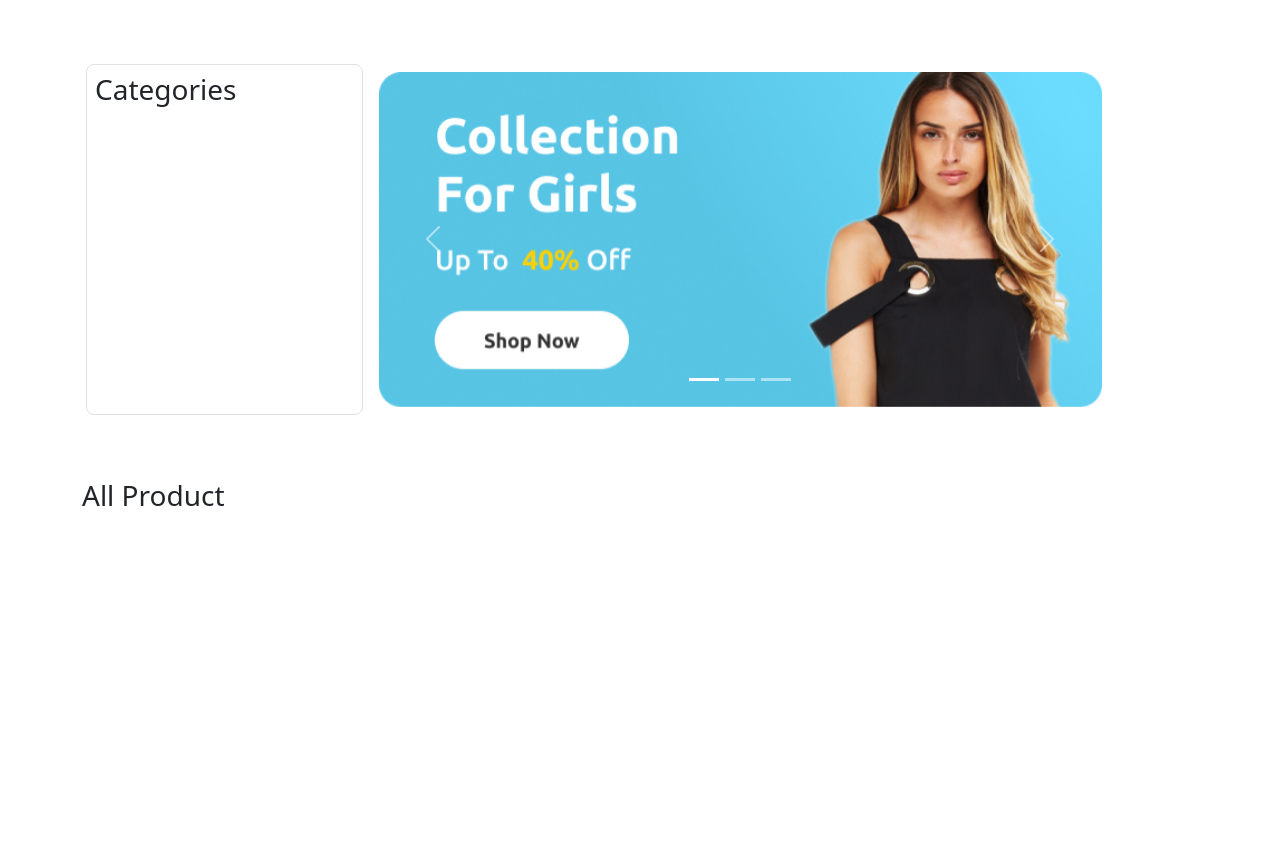
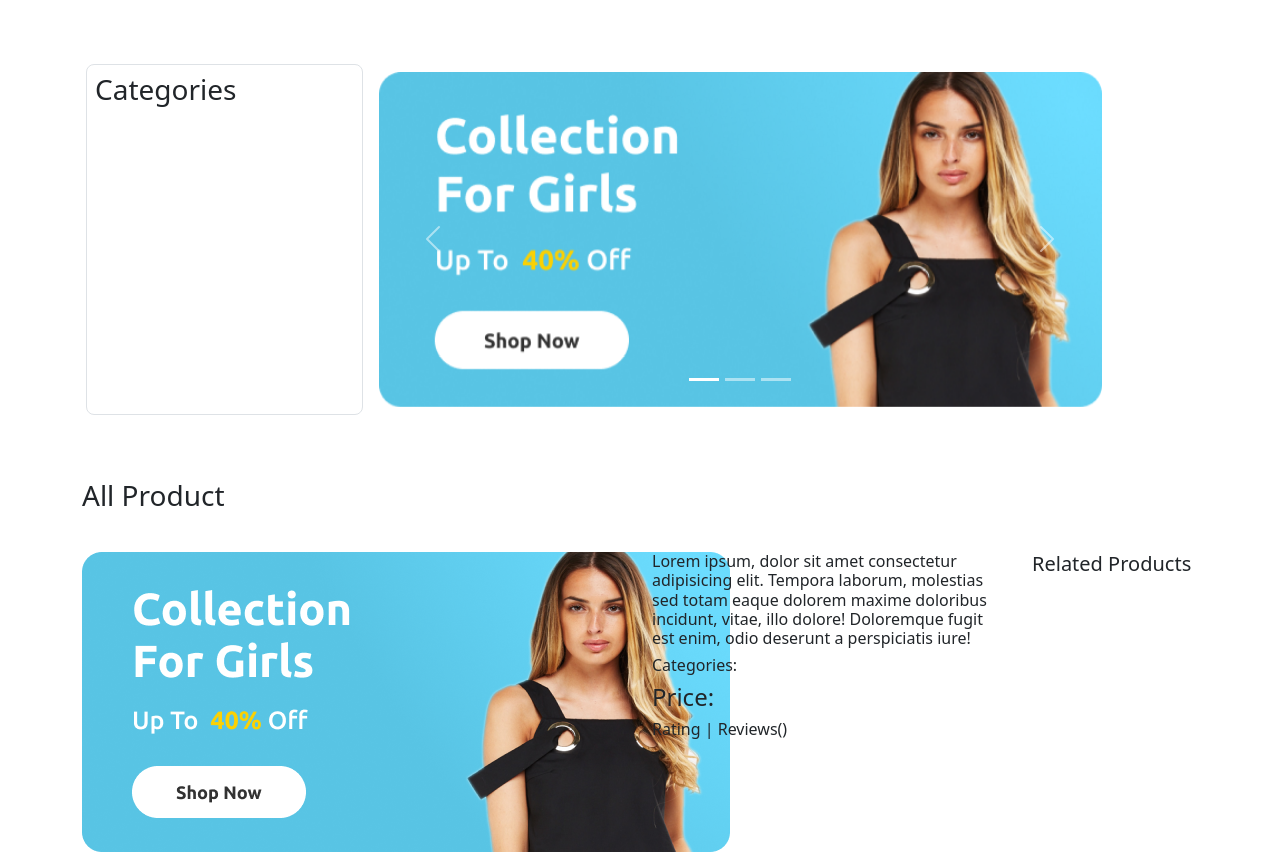
Before and after one commit to SaiyedulMorsalin/Front-End-Projects, a plain HTML site: page JS API/P1_Product_Shop/index.html in a window 1280 px wide. Before the commit the page ends 800 px from the top, so only its background shows below. Drawn offline with nearby package versions, Linux system fonts and the light colour scheme; no server answers.

Commit message:
some changes

```diff
--- a/JS API/P1_Product_Shop/index.html
+++ b/JS API/P1_Product_Shop/index.html
@@ -78,6 +78,28 @@
         </div>
     </div>
 
+    <div class="container ">
+        <div class="row">
+            <div class="col-6">
+                <img src="/images/slide1.png" alt="">
+
+            </div>
+            <div class="col-4">
+                <h6>Lorem ipsum, dolor sit amet consectetur adipisicing elit. Tempora laborum, molestias sed totam eaque
+                    dolorem maxime doloribus incidunt, vitae, illo dolore! Doloremque fugit est enim, odio deserunt a
+                    perspiciatis iure!</h6>
+                <h6>Categories: </h6>
+                <h4>Price: </h4>
+                <h6>Rating | Reviews()</h6>
+
+            </div>
+            <div class="col-2">
+                <h5 class="card-title text-align-center">Related Products</h5>
+            </div>
+        </div>
+
+    </div>
+
 
 
 
```
Also changed, not shown: JS API/P1_Product_Shop/pages/product_details.html (+1 -1 lines), JS API/P1_Product_Shop/scripts/productDetails.js (+22 -1 lines).
